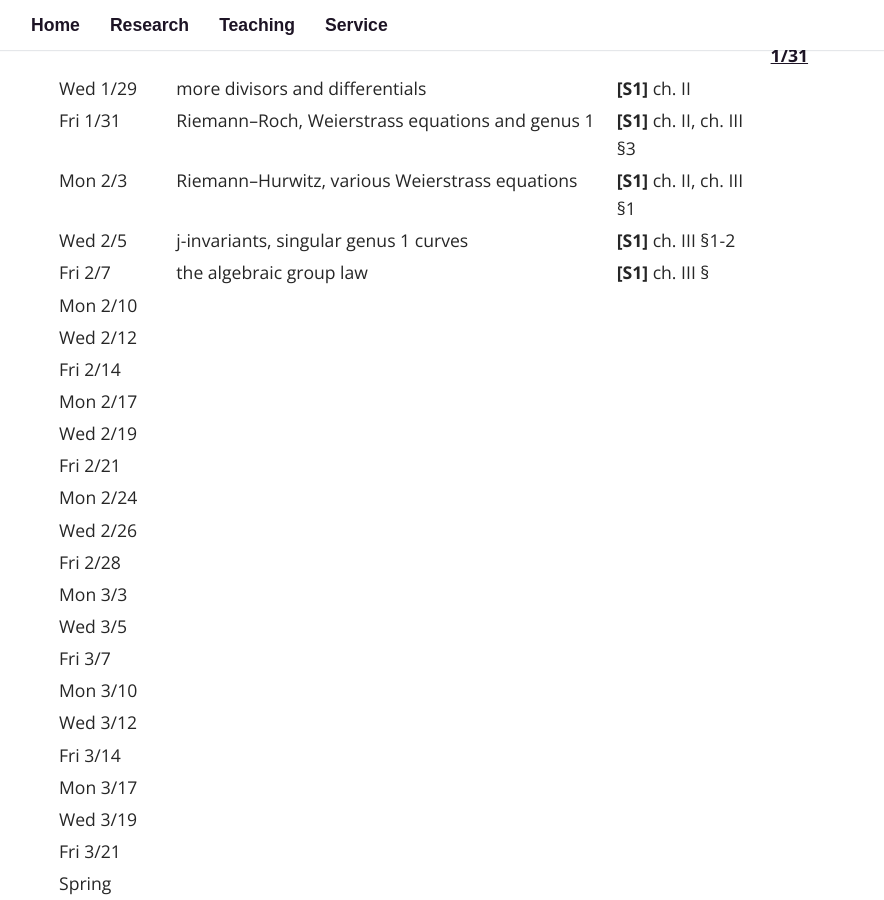
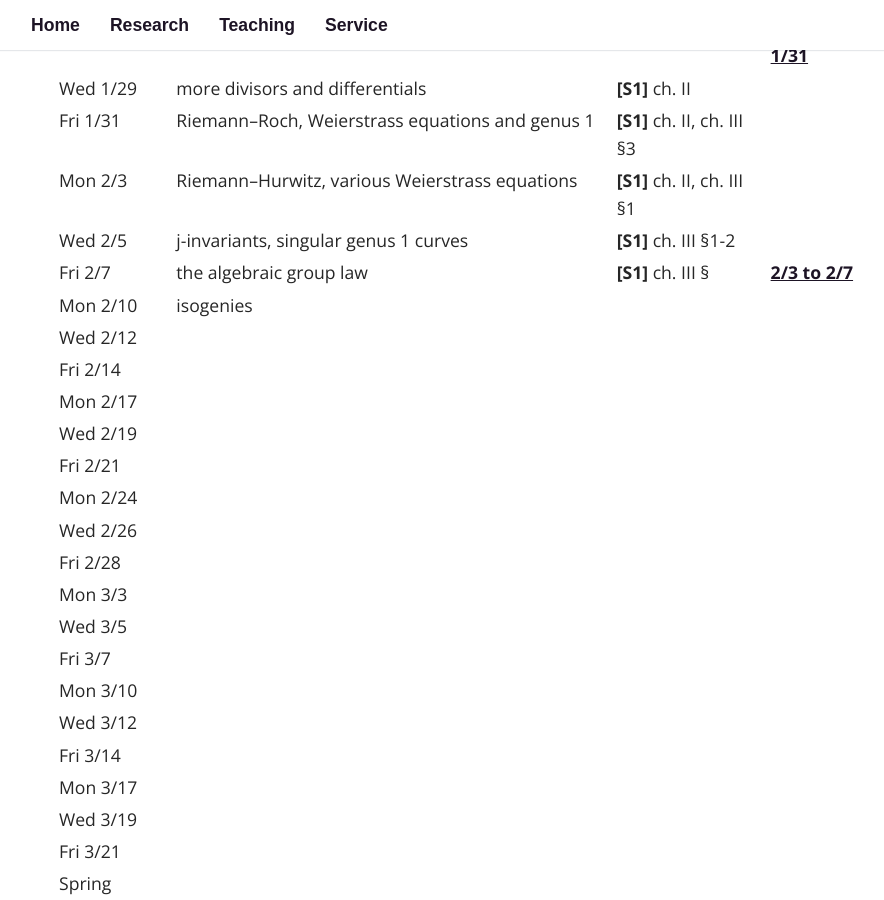
Before and after one commit to fsaia/site, a Jekyll site: the page built from _pages/05_math_525.md, in a window 1280 px wide and 900 px high, scrolled down 1046 px. Shown: the whole window, without its empty margins (174-1058 px from the left). Built offline with Jekyll 4.4.1, drawn with Linux system fonts in a browser that asks for light colours; some web fonts are replaced.

Commit message:
Update 05_math_525.md

```diff
--- a/_pages/05_math_525.md
+++ b/_pages/05_math_525.md
@@ -33,8 +33,8 @@ exclude: true
 | Fri 1/31 <br> <br>| Riemann--Roch, Weierstrass equations and genus 1 <br> <br>| **[S1]** ch. II, ch. III §3 | |
 | Mon 2/3 <br> <br>| Riemann--Hurwitz, various Weierstrass equations <br> <br>| **[S1]** ch. II, ch. III §1 | |
 | Wed 2/5 | j-invariants, singular genus 1 curves  | **[S1]** ch. III §1-2 | |
-| Fri 2/7 | the algebraic group law | **[S1]** ch. III § | |
-| Mon 2/10 | | | |
+| Fri 2/7 | the algebraic group law | **[S1]** ch. III § | [2/3 to 2/7](https://drive.google.com/open?id=1Z-jwpHQQVK4V4RzLDoIcJwH_PfUSbphs&usp=drive_fs) |
+| Mon 2/10 | isogenies | | |
 | Wed 2/12 | | | |
 | Fri 2/14 | | | |
 | Mon 2/17 | | | |
```
